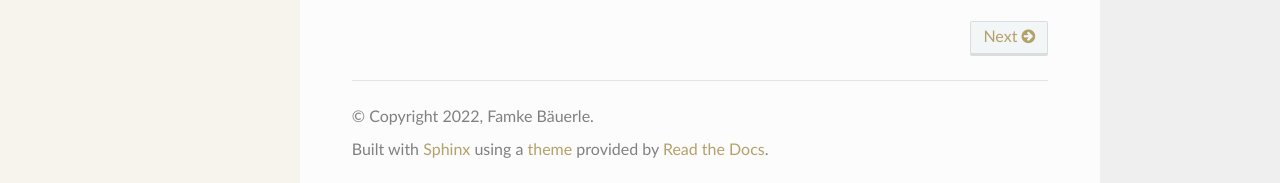
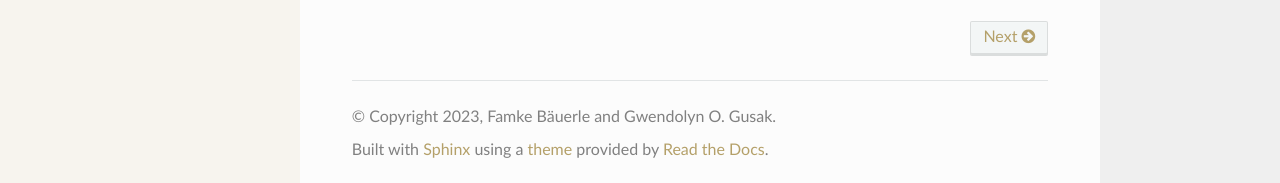
Before and after one commit to draeger-lab/refinegems, a Sphinx documentation site: the page built from docs/source/index.rst, in a window 1280 px wide and 900 px high, scrolled down 1130 px. Shown: the part 714-897 px from the top of the window. Built offline with Sphinx 7.4.7 and the Read the Docs theme 2.0.0, drawn with Linux system fonts in a browser that asks for light colours.

Commit message:
Updated copyright statement #74

```diff
--- a/docs/source/conf.py
+++ b/docs/source/conf.py
@@ -18,9 +18,9 @@ sys.path.insert(0, os.path.abspath('../..'))
 
 # -- Project information -----------------------------------------------------
 
-project = 'refinegems'
-copyright = '2022, Famke Bäuerle'
-author = 'Famke Bäuerle'
+project = 'refineGEMs'
+project_copyright = '2023, Famke Bäuerle and Gwendolyn O. Gusak'
+author = 'Famke Bäuerle and Gwendolyn O. Gusak'
 
 # The full version, including alpha/beta/rc tags
 release = '1.0'
```
